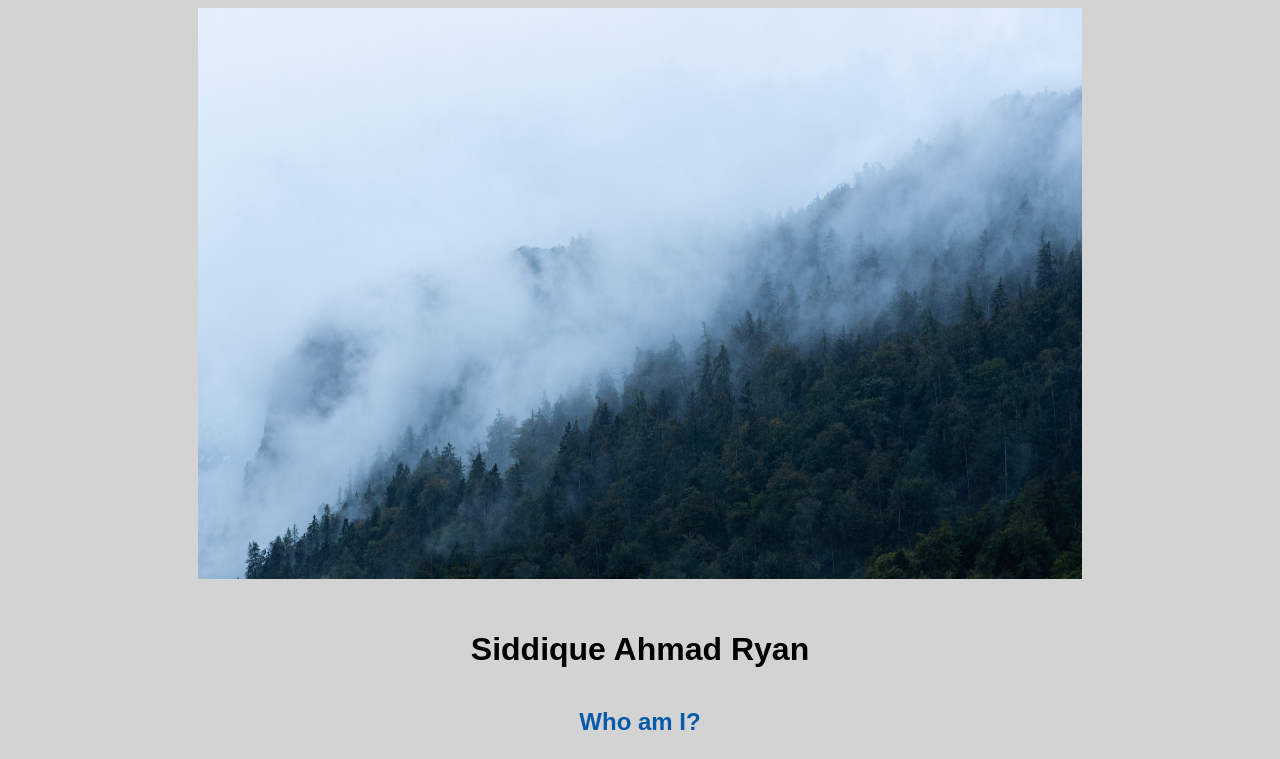
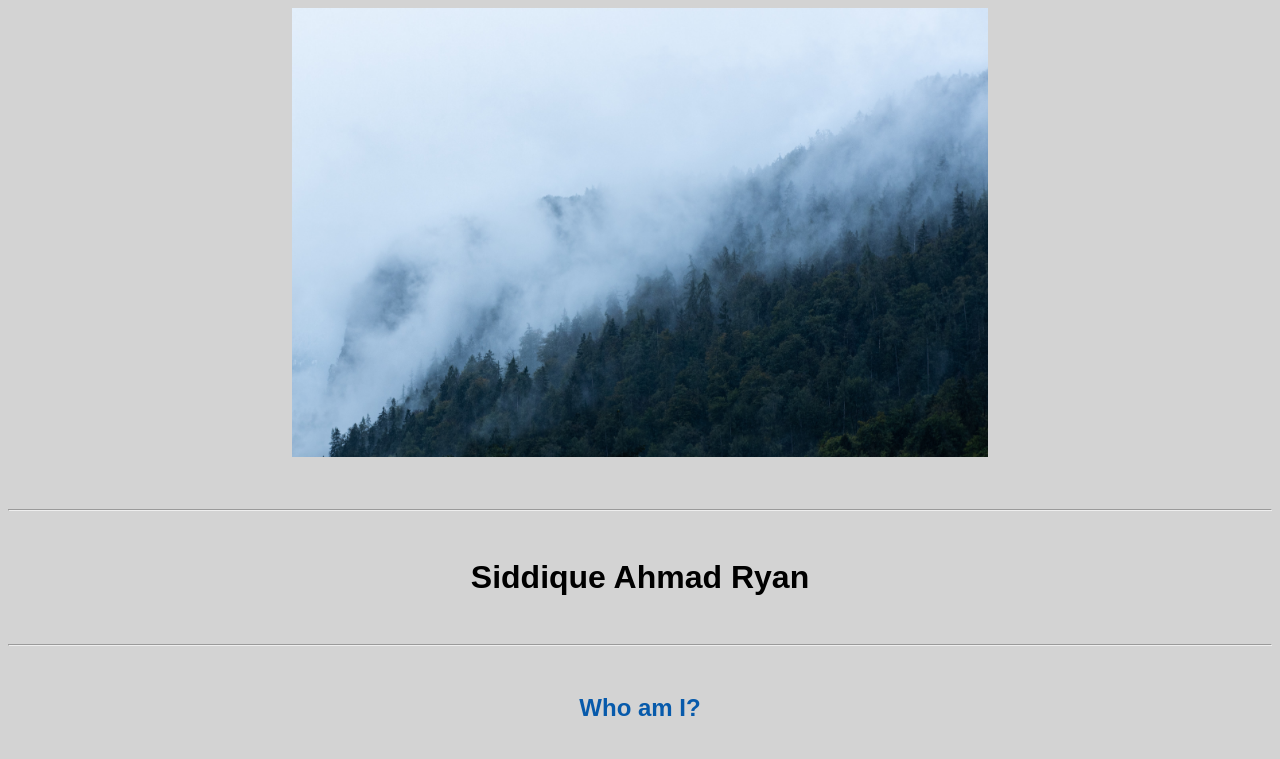
Before and after one commit to iamryan2923/iamryan2923.github.io, a plain HTML site: page index.html in a window 1280 px wide. Shown: the top 759 px of the page. Drawn offline with Linux system fonts and the light colour scheme.

Commit message:
Update index.html

```diff
--- a/index.html
+++ b/index.html
@@ -1,6 +1,4 @@
 <!doctype html>
-
-<!-- this is a comment for human! -->
 
 <html lang="en">
 
@@ -15,8 +13,10 @@
   </header>
 
   <body>
-    <img src="images/banner.jpg" alt="Banner image" width="70%">
+    <img src="images/banner.jpg" alt="Banner image" width="55%">
+    <hr>
     <h1>Siddique Ahmad Ryan</h1>
+    <hr>
     <h2>Who am I?</h2>
     <p>I am currently a student of FAST NUCES Islamabad.</p>
     <p>My major is BS Computer Science.</p>
```
